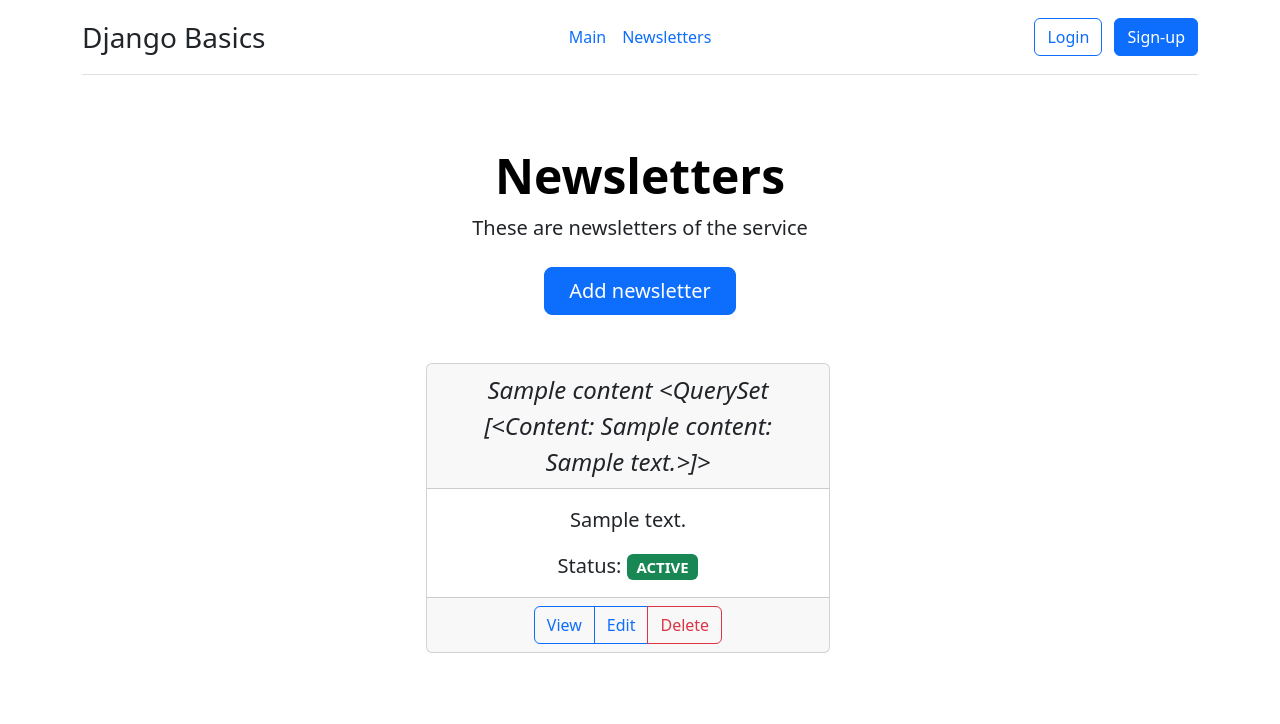
After one commit to Helen85236/CW6.Django, a Django app: page /newsletter/ in a window 1280 px wide. The commit adds this page. Shown: the top 724 px of the page. Run offline with Django 4.2, Linux system fonts and the light colour scheme; tables that the repository leaves empty hold one stand-in row (values such as "Sample post"); some libraries are stand-ins or nearby versions.

Commit message:
timezone and controller to display

```diff
--- a/newsletters/admin.py
+++ b/newsletters/admin.py
@@ -19,3 +19,9 @@ class TrialAdmin(admin.ModelAdmin):
     list_display = ('date', 'status',)
     ordering = ('date',)
     list_filter = ('content',)
+
+
+@admin.register(Newsletter)
+class NewsletterAdmin(admin.ModelAdmin):
+    list_display = ('pk', 'content', 'time', 'frequency', 'status')
+    list_filter = ('status', 'frequency')
--- a/newsletters/models.py
+++ b/newsletters/models.py
@@ -1,4 +1,7 @@
+import datetime
+
 from django.db import models
+from django.utils import timezone
 
 # Model characteristics
 NULLABLE = {
@@ -38,7 +41,7 @@ class Content(models.Model):
 
 class Newsletter(models.Model):
     """A class model for newsletter settings"""
-    time = models.TimeField(auto_now_add=True, verbose_name='time')
+    time = models.TimeField(default=timezone.now, verbose_name='time')
     frequency = models.CharField(max_length=50, verbose_name='frequency')
     status = models.CharField(max_length=50, verbose_name='status')
     # Foreign key
@@ -49,6 +52,7 @@ class Newsletter(models.Model):
 
     class Meta:
         verbose_name = 'settings'
+        verbose_name_plural = 'settings'
         ordering = ['time']
 
 
--- a/newsletters/templates/newsletters/base.html
+++ b/newsletters/templates/newsletters/base.html
@@ -20,7 +20,7 @@
 
         <ul class="nav col-12 col-md-auto mb-2 justify-content-center mb-md-0">
             <li><a href="{% url 'newsletters:client_list' %}" class="nav-link px-2 ">Main</a></li>
-            <li><a href="#" class="nav-link px-2">Newsletters</a></li>
+            <li><a href="{% url 'newsletters:newsletter_list' %}" class="nav-link px-2">Newsletters</a></li>
         </ul>
 
         <div class="col-md-3 text-end">
--- /dev/null
+++ b/newsletters/templates/newsletters/newsletter_list.html
@@ -0,0 +1,52 @@
+{% extends 'newsletters/base.html' %}
+{% block title %}
+    Newsletters
+{% endblock %}
+{% block content %}
+    <div class="px-4 py-5 text-center">
+        <h1 class="display-5 fw-bold text-body-emphasis">Newsletters</h1>
+        <div class="col-lg-10 mx-auto">
+            <p class="lead mb-4">These are newsletters of the service</p>
+            <div class="d-grid gap-2 d-sm-flex justify-content-sm-center">
+                <a href="#" type="button" class="btn btn-primary btn-lg px-4 gap-3">Add newsletter</a>
+            </div>
+            <div class="row mt-5 justify-content-center" style="width: 100%">
+                {% for object in object_list %}
+                    <div class="col-5 mx-3">
+                        {% for content in content_list %}
+                            {% if content.pk == object.pk %}
+                                <div class="card mb-4">
+                                    <div class="card-header fs-4 fst-italic">
+                                        {{ content.title }}
+                                        {{ content_list}}
+                                    </div>
+                                    <div class="card-body">
+                                        <p class="card-text fs-5 text-truncate">{{ content.message }}</p>
+                                        <p class="card-text fs-5">Status: <span
+                                                {% if object.status|lower == 'created' %}
+                                                    class="badge text-uppercase text-bg-primary"
+                                                {% elif object.status|lower == 'started' %}
+                                                    class="badge text-uppercase text-bg-secondary"
+                                                {% else %}
+                                                    class="badge text-uppercase text-bg-success "
+                                                {% endif %}
+                                        >{{ object.status|lower }}</span></p>
+                                    </div>
+                                    <div class="card-footer">
+                                        <div class="btn-group" role="group">
+                                            <a href="#" class="btn btn-outline-primary">View</a>
+                                            <a href="#" class="btn btn-outline-primary">Edit</a>
+                                            <a href="#" class="btn btn-outline-danger">Delete</a>
+                                        </div>
+                                    </div>
+                                </div>
+                            {% endif %}
+                        {% endfor %}
+                    </div>
+                {% endfor %}
+            </div>
+        </div>
+    </div>
+
+{% endblock %}
+</body>
--- a/newsletters/urls.py
+++ b/newsletters/urls.py
@@ -2,7 +2,7 @@ from django.urls import path
 
 from newsletters.apps import NewslettersConfig
 from newsletters.views import ClientListView, ClientCreateView, \
-   ClientDetailView, ClientUpdateView, ClientDeleteView
+   ClientDetailView, ClientUpdateView, ClientDeleteView, NewsLetterListView
 
 app_name = NewslettersConfig.name
 
@@ -12,4 +12,5 @@ urlpatterns = [
    path('client/<int:pk>/', ClientDetailView.as_view(), name='client_view'),
    path('client/<int:pk>/update/', ClientUpdateView.as_view(), name='client_update'),
    path('client/<int:pk>/delete/', ClientDeleteView.as_view(), name='client_delete'),
+   path('newsletter/', NewsLetterListView.as_view(), name='newsletter_list'),
 ]
--- a/newsletters/views.py
+++ b/newsletters/views.py
@@ -3,7 +3,7 @@ from django.urls import reverse_lazy, reverse
 from django.views.generic import ListView, CreateView, DetailView, UpdateView, DeleteView
 
 from newsletters.forms import ClientForm
-from newsletters.models import Client
+from newsletters.models import Client, Newsletter, Content
 
 def index(request):
     # Testing
@@ -28,6 +28,7 @@ class ClientCreateView(CreateView):
 class ClientDetailView(DetailView):
     model = Client
 
+
 class ClientUpdateView(UpdateView):
     model = Client
     form_class = ClientForm
@@ -43,3 +44,14 @@ class ClientUpdateView(UpdateView):
 class ClientDeleteView(DeleteView):
     model = Client
     success_url = reverse_lazy('newsletters:client_list')
+
+
+class NewsLetterListView(ListView):
+    model = Newsletter
+
+
+    def get_context_data(self, *args, **kwargs):
+        context_data = super().get_context_data(*args, **kwargs)
+        # Get information of newsletter content
+        context_data['content_list'] = Content.objects.all()
+        return context_data
```
Also changed, not shown: config/settings.py (+11 -3 lines), newsletters/migrations/0003_alter_newsletter_options_alter_newsletter_time.py (added), 1 other file.
